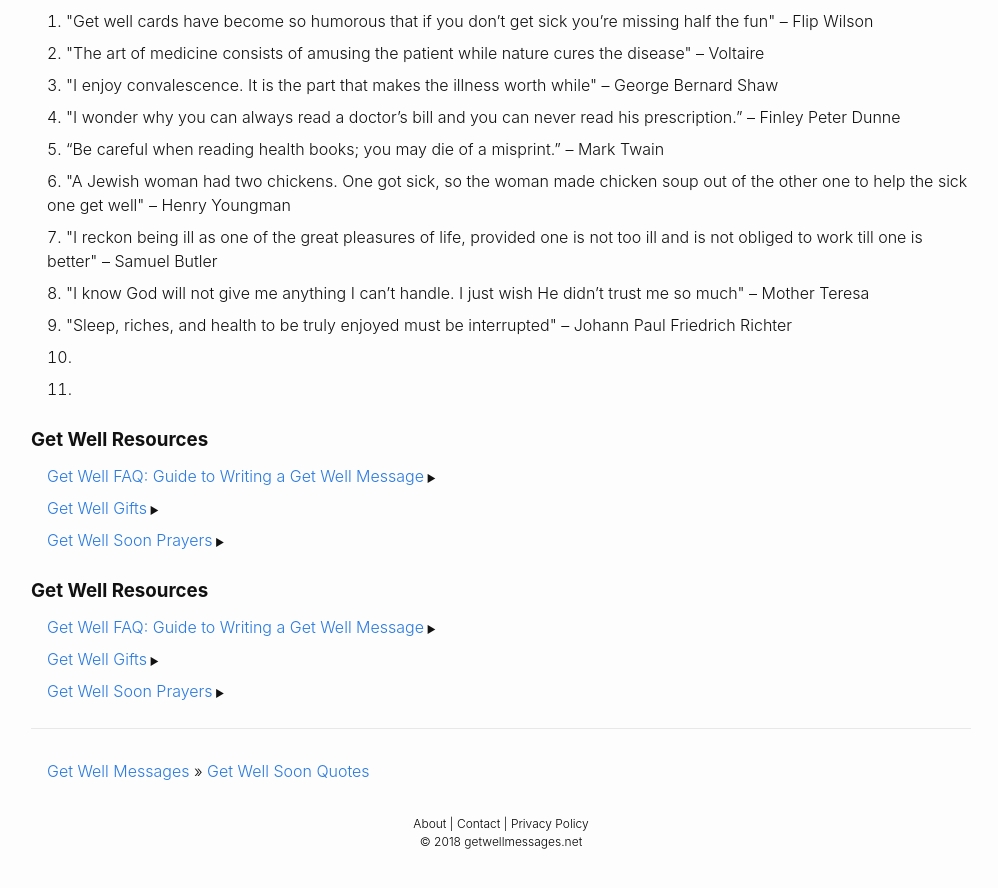
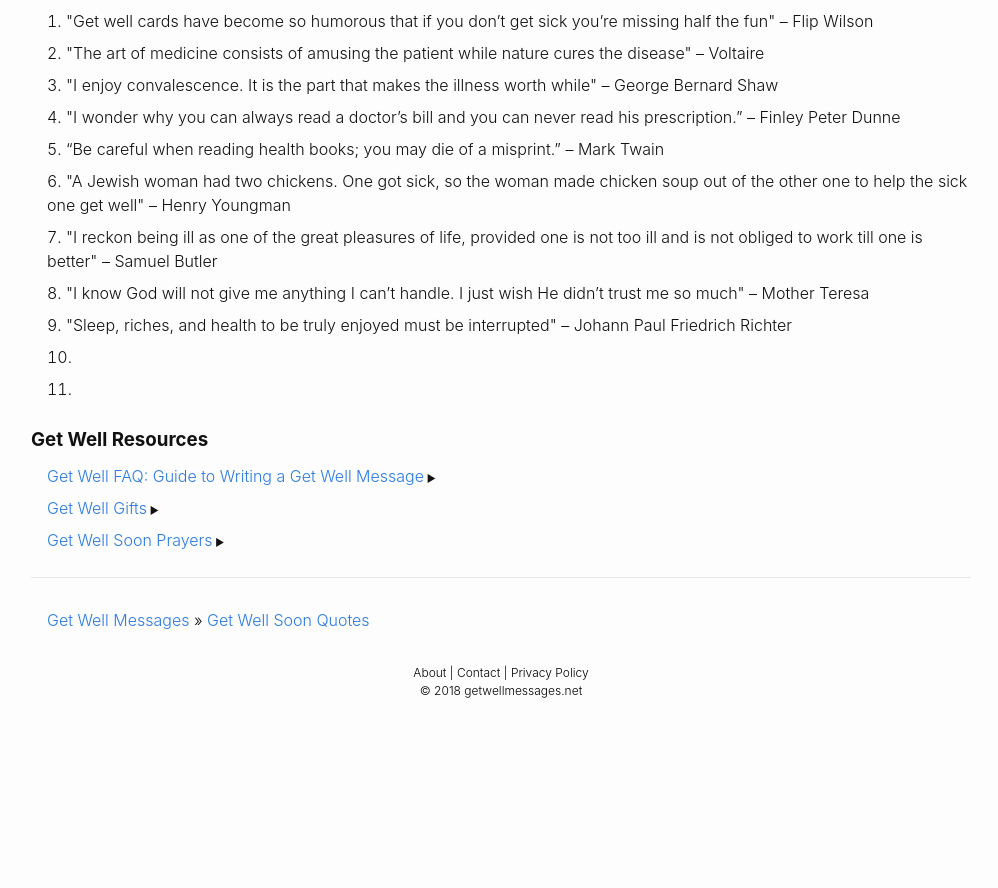
Before and after one commit to andyml123/andyml123.github.io, a Jekyll site: the page built from get-well-soon-quotes.md, in a window 1280 px wide and 900 px high, scrolled down 1174 px. Shown: the top 888 px of the window, without its empty margins (139-1137 px from the left). Built offline with Jekyll 4.4.1, drawn with Linux system fonts in a browser that asks for light colours; after the commit the page ends 1923 px from its top, so only the background shows below that.

Commit message:
Update get-well-soon-quotes.md

```diff
--- a/get-well-soon-quotes.md
+++ b/get-well-soon-quotes.md
@@ -59,11 +59,3 @@ Johann Paul Friedrich Richter</li>
 <li></li>
 
 </ol>
-
-<h3>Get Well Resources</h3>
-
-<ul class="bottom-nav">
-  <li><a href="/">Get Well FAQ: Guide to Writing a Get Well Message</a></li>
-  <li><a href="/">Get Well Gifts</a></li>
-  <li><a href="/">Get Well Soon Prayers</a></li>
-</ul>
```
